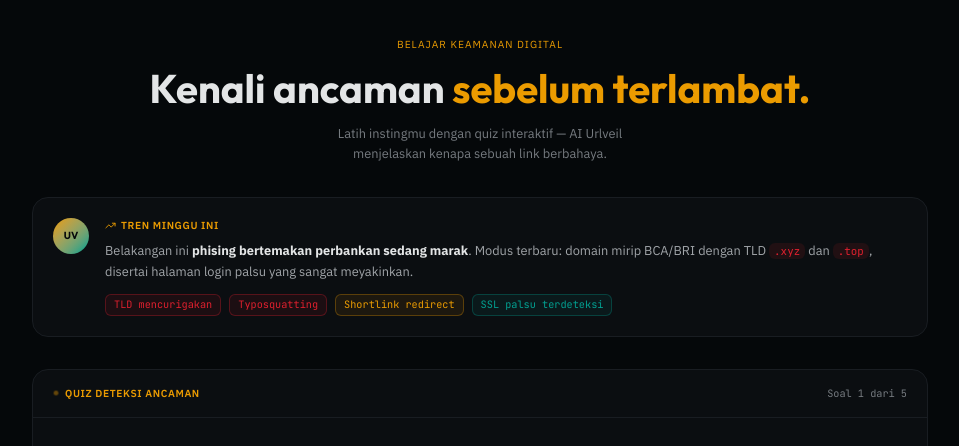
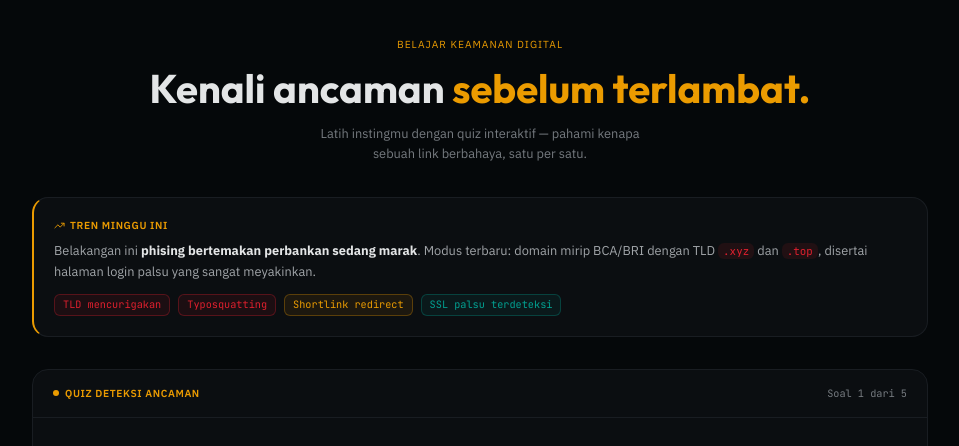
Before and after one commit to michiooo290-rgb/ceklink, a Next.js app: page / in a window 1280 px wide. Shown: the part 4780-5226 px from the top of the page, without its empty margins (160-1119 px from the left). Built offline with nearby package versions, Linux system fonts and the light colour scheme; no server answers.

Commit message:
redesign education

```diff
--- a/app/globals.css
+++ b/app/globals.css
@@ -1516,6 +1516,7 @@ a[href^="#"] {
   gap: var(--space-4);
   background: var(--color-paper-2);
   border: 1px solid var(--color-border);
+  border-left: 2px solid var(--color-warn);
   border-radius: var(--radius-xl);
   padding: var(--space-5);
 }
@@ -1636,7 +1637,6 @@ a[href^="#"] {
   height: 6px;
   border-radius: 50%;
   background: var(--color-accent);
-  animation: edu-pulse 2s ease-in-out infinite;
 }
 
 .edu-quiz-prog {
--- a/components/Education.jsx
+++ b/components/Education.jsx
@@ -524,7 +524,7 @@ export default function Education() {
             Kenali ancaman <span className="edu-title-accent">sebelum terlambat.</span>
           </h2>
           <p className="edu-sub">
-            Latih instingmu dengan quiz interaktif — AI Urlveil menjelaskan kenapa sebuah link berbahaya.
+            Latih instingmu dengan quiz interaktif — pahami kenapa sebuah link berbahaya, satu per satu.
           </p>
         </motion.div>
 
@@ -535,7 +535,6 @@ export default function Education() {
           animate={isInView ? { opacity: 1, y: 0 } : {}}
           transition={{ duration: 0.5, delay: 0.1 }}
         >
-          <div className="edu-ai-avatar" aria-hidden="true">UV</div>
           <div className="edu-ai-content">
           <div className="edu-ai-label">
             <TrendingUp size={11} aria-hidden="true" />
```
